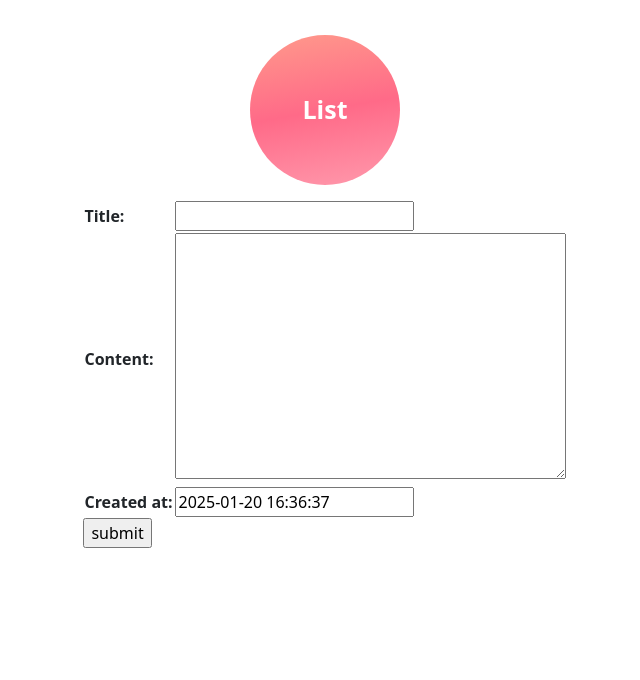
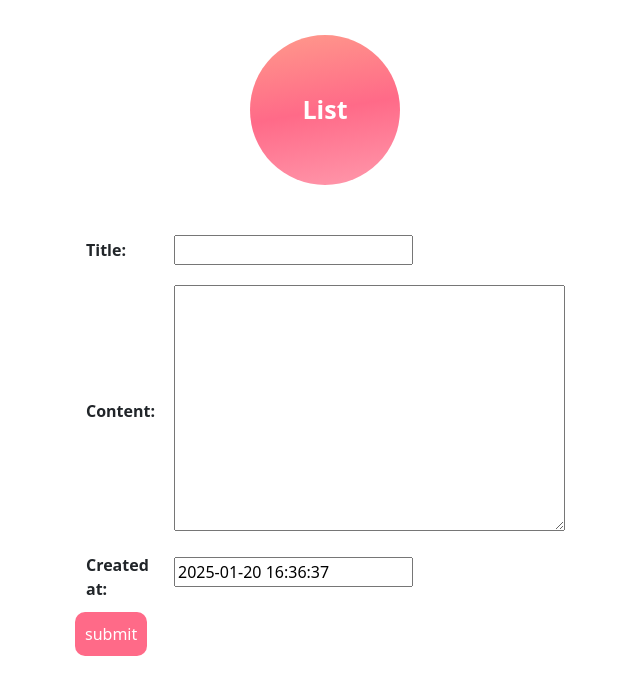
Before and after one commit to Pirogramming-22/Park-hyerin, a Django app: page /post_new/ in a window 1280 px wide. Shown: the part 120-800 px from the top of the page, without its empty margins (315-955 px from the left). Run offline with Django 5.2, Linux system fonts and the light colour scheme; some libraries are stand-ins or nearby versions.

Commit message:
css수정

```diff
--- a/piro22_Ajax_Pirostagram/pirostagram/static/pirostagram.css
+++ b/piro22_Ajax_Pirostagram/pirostagram/static/pirostagram.css
@@ -148,7 +148,34 @@ header {
     border-radius: 5px;
     cursor: pointer;
 }
+.form__container {
+  display: flex;
+  justify-content: center;
+  align-items: center;
+  margin-top: 20px;
+}
+form {
+  width: 100%;
+  max-width: 500px;
+}
 
-table{
-  gap: 20px;
+table {
+  width: 100%;
+  border-collapse: separate;
+  border-spacing: 10px;
 }
+
+td {
+  display: block;
+  padding: 5px 0;
+}
+
+input[type="submit"] {
+  background-color: #FF6A88;
+  color: white;
+  padding: 10px;
+  border: none;
+  cursor: pointer;
+  border-radius: 10px;
+  margin:auto;
+}
```
